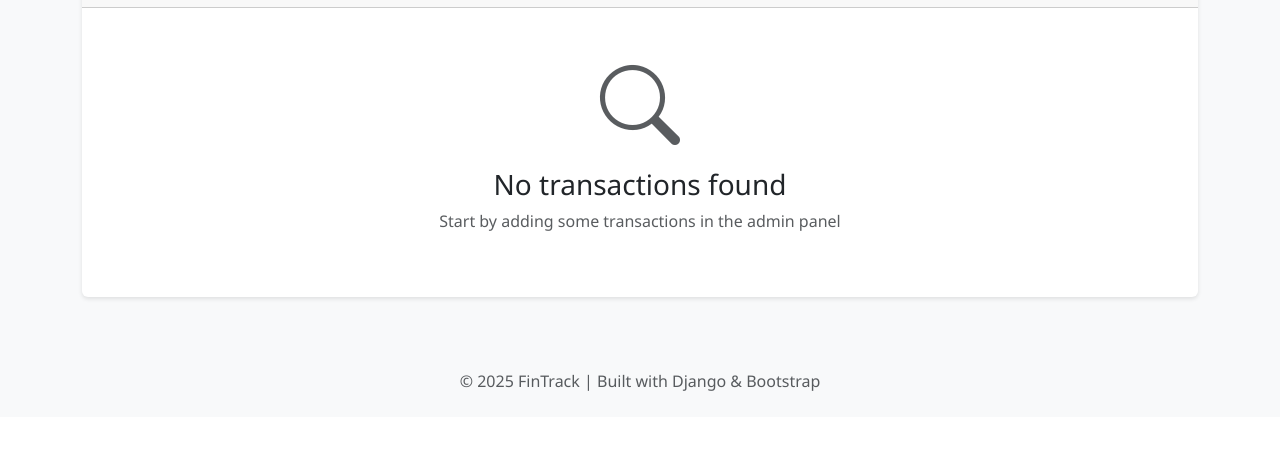
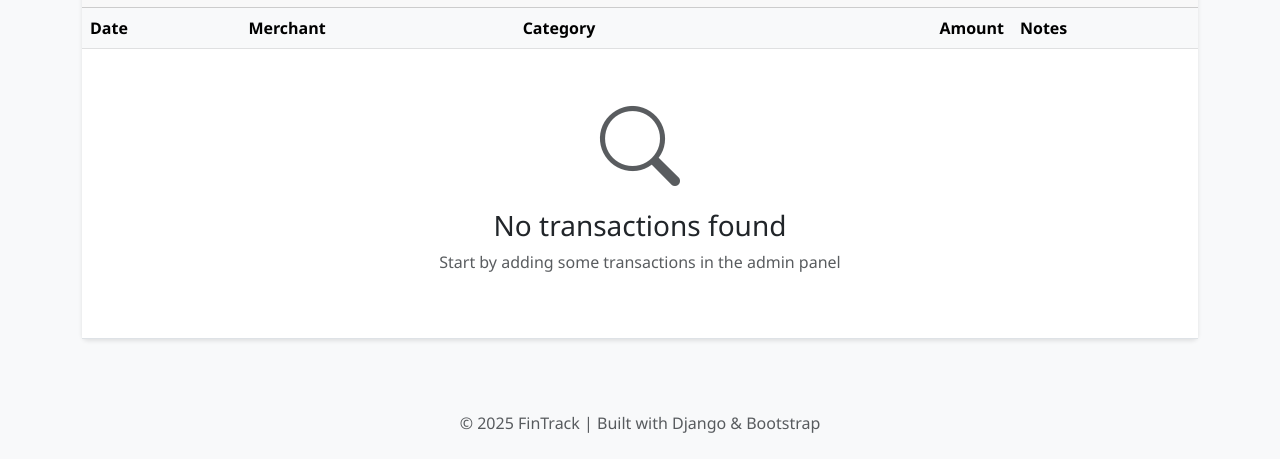
Before and after one commit to SwarnikaBhardwaj/Assignment_Project_Swarnika_sb113, a Django app: template templates/tracker/transaction_insights.html in a window 1280 px wide. Shown: the part 690-1149 px from the top of the page. Before the commit the page ends 1081 px from the top, so only its background shows below. Run offline with Django 3.2, Linux system fonts and the light colour scheme; the template is opened without the code that fills it, so the values that code supplies are empty.

Commit message:
fix: use {% for %} with {% empty %} for transaction list per A6 requirements

```diff
--- a/templates/tracker/transaction_insights.html
+++ b/templates/tracker/transaction_insights.html
@@ -190,7 +190,6 @@
         <h5 class="mb-0"><i class="bi bi-list-ul"></i> Transaction List</h5>
     </div>
     <div class="card-body p-0">
-        {% if transactions %}
         <div class="table-responsive">
             <table class="table table-hover mb-0">
                 <thead class="table-light">
@@ -217,12 +216,25 @@
                         </td>
                         <td class="text-muted">{{ transaction.notes|truncatewords:10|default:"—" }}</td>
                     </tr>
+                    {% empty %}
+                    <tr>
+                        <td colspan="5" class="text-center py-5">
+                            <i class="bi bi-search display-1 text-muted d-block mb-3"></i>
+                            <h3 class="mt-3">No transactions found</h3>
+                            <p class="text-muted">
+                                {% if has_filters %}
+                                    Try adjusting your filters or <a href="{% url 'transaction_insights' %}">clear all filters</a>
+                                {% else %}
+                                    Start by adding some transactions in the admin panel
+                                {% endif %}
+                            </p>
+                        </td>
+                    </tr>
                     {% endfor %}
                 </tbody>
             </table>
         </div>
 
-            <!-- Pagination -->
         {% if is_paginated %}
         <div class="card-footer">
             <nav aria-label="Transaction pagination">
@@ -252,20 +264,6 @@
             </nav>
         </div>
         {% endif %}
-
-        {% else %}
-            <div class="text-center py-5">
-                <i class="bi bi-search display-1 text-muted"></i>
-                <h3 class="mt-3">No transactions found</h3>
-                <p class="text-muted">
-                    {% if has_filters %}
-                        Try adjusting your filters or <a href="{% url 'transaction_insights' %}">clear all filters</a>
-                    {% else %}
-                        Start by adding some transactions in the admin panel
-                    {% endif %}
-                </p>
-            </div>
-        {% endif %}
     </div>
 </div>
 
```
Lines whose indentation alone changed are shown as unchanged.
